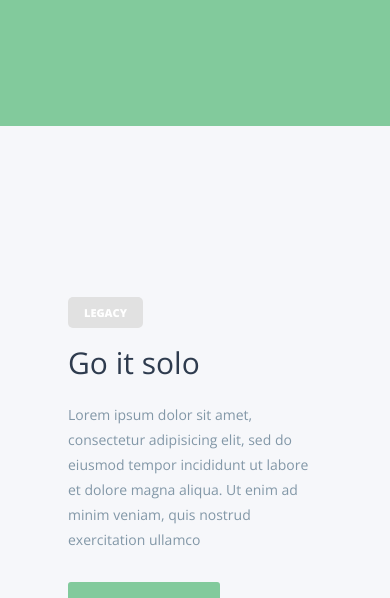
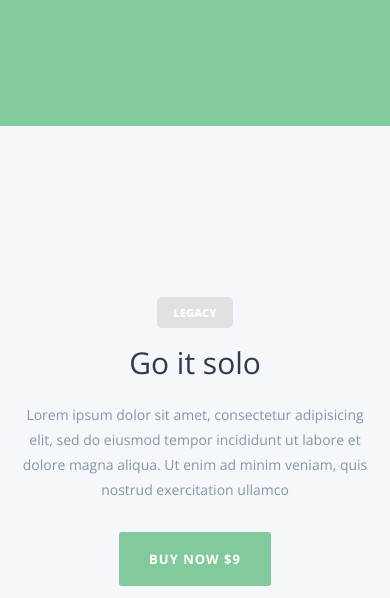
Before and after one commit to rifat-H/Take-bootstrap, a website built with Parcel: page src/index.html in a window 390 px wide. Shown: the part 6190-6788 px from the top of the page. Built offline with nearby package versions, Linux system fonts and the light colour scheme; files whose address does not match are found by name.

Commit message:
plan responsive

```diff
--- a/src/scss/_media.scss
+++ b/src/scss/_media.scss
@@ -16,6 +16,16 @@
 
     // common class end
 
+    // <!-- plan start -->
+    .plan {
+        text-align: center;
+
+        .plan-inner {
+            padding: 46px 5px;
+        }
+    }
+
+    // <!-- plan end -->
 
     // <!-- reasons start -->
     .reasons {
```
